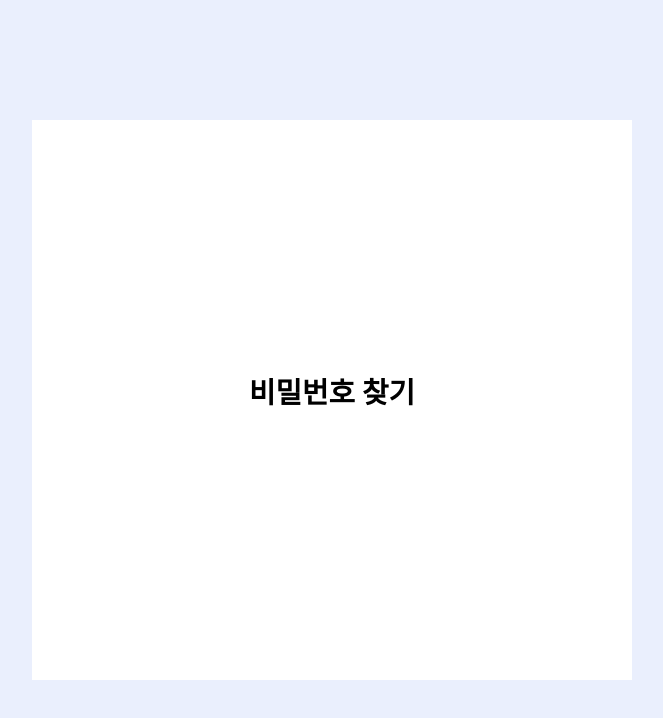
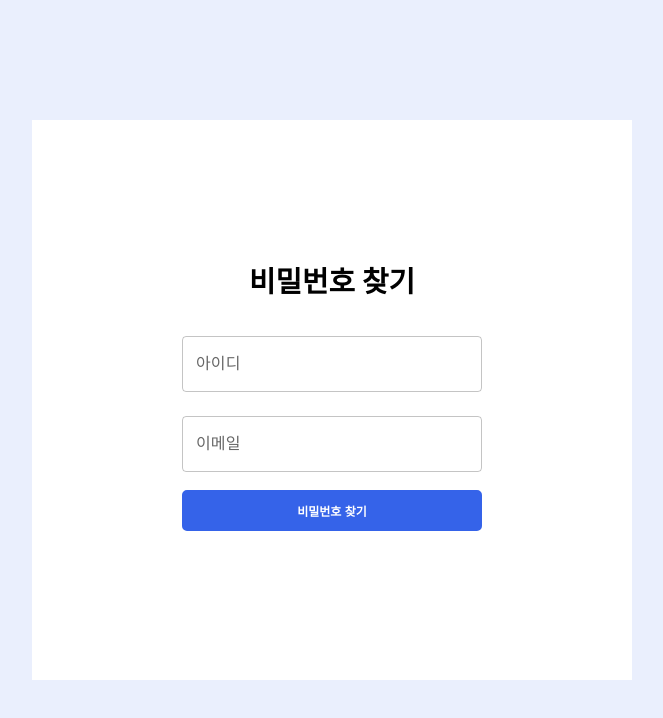
Before and after one commit to aovor/TripPlanProject, a React (Create React App) app in the folder frontend/: page /SearchPw in a window 1280 px wide. Shown: the top 718 px of the page, without its empty margins (308-971 px from the left). Built offline with nearby package versions, Linux system fonts and the light colour scheme.

Commit message:
Add ResetPw

```diff
--- a/frontend/src/Login/Searchpw/ComPw.js
+++ b/frontend/src/Login/Searchpw/ComPw.js
@@ -0,0 +1,34 @@
+import React from 'react';
+import axios from 'axios'
+import { useNavigate } from "react-router-dom";
+
+function ComPw() {
+
+    const navigate = useNavigate();
+
+    const handleClick = () => {
+      navigate('/Login');
+    };
+
+  return (
+        <div className="Main2">
+          <header className="Main-header1">
+              <div className="box">
+                <div className = "login-title">
+                  비밀번호 재설정 완료
+                </div>
+                  <button
+                        className="login-button"
+                        onClick={handleClick}
+                        style={{ width: '200px' }}
+                    >
+                    로그인
+                  </button>
+
+                </div>
+          </header>
+        </div>
+    );
+  }
+
+  export default ComPw;
--- a/frontend/src/Login/Searchpw/ResetPw.js
+++ b/frontend/src/Login/Searchpw/ResetPw.js
@@ -0,0 +1,99 @@
+import React, {useState} from 'react';
+import axios from 'axios'
+import { TextField, Box } from '@mui/material';
+import './SearchPw.css';
+import { useNavigate } from 'react-router-dom';
+
+function ResetPw() {
+
+  const [pw, setPw] = useState('')
+  const [checkpw, setCheckPw] = useState('')
+
+  const navigate = useNavigate();
+
+
+  const gotoComPw = () => {
+      navigate('/ComPw')
+  }
+
+  // 비밀번호 유효성 검사: 대문자, 소문자, 숫자, 특수 문자 포함한 8자 이상
+  const passwordRegex = /^(?=.*[a-z])(?=.*[A-Z])(?=.*\d)(?=.*[!@#$%^&*()_+{}\[\]:;<>,.?~\\/-]).{8,}$/;
+
+  const handleClick = () => {
+
+    // 항목 검사
+    if (!pw || !checkpw) {
+      alert("비밀번호와 비밀번호 확인을 다시 입력해주세요!");
+      return;
+    }
+
+    // 비밀번호 유효성 검사
+    if (!passwordRegex.test(pw)) {
+        alert('비밀번호는 대문자, 소문자, 숫자, 특수 문자를 포함한 8자 이상이어야 합니다.');
+        return;
+    }
+
+    // 비밀번호와 비밀번호 확인 일치 여부 검사
+    if (pw !== checkpw) {
+      alert('비밀번호가 일치하지 않습니다.');
+      return;
+  }
+    /* 비밀번호 재설정 API 추가
+    - 새로 설정한 비밀번호 보내주기
+     */
+    alert('비밀번호 재설정 버튼 눌림');
+
+  };
+
+
+  const handlePwChange = (event) => {
+    setPw(event.target.value);
+  };
+
+  const handleCheckpwChange = (event) => {
+    setCheckPw(event.target.value);
+  };
+
+  return (
+        <div className="Main2">
+          <header className="Main-header1">
+              <div className="box">
+                <div className = "login-title">
+                  비밀번호 재설정
+                </div>
+                <TextField
+                    id="outlined-basic"
+                    label="비밀번호"
+                    variant="outlined"
+                    fullWidth
+                    margin="normal"
+                    value = {pw}
+                    onChange={handlePwChange}
+                    style={{ width: '300px' }}
+                  />
+                  <TextField
+                    id="outlined-basic"
+                    label="비밀번호 확인"
+                    variant="outlined"
+                    fullWidth
+                    margin="normal"
+                    value = {checkpw}
+                    onChange={handleCheckpwChange}
+                    style={{ width: '300px' }}
+                  />
+
+                  <button
+                          className="login-button"
+                          onClick={handleClick}
+                          style={{ width: '300px' }}
+                  >
+                    비밀번호 재설정
+                  </button>
+
+                </div>
+          </header>
+        </div>
+    );
+  }
+
+  export default ResetPw;
--- a/frontend/src/Login/Searchpw/SearchPw.js
+++ b/frontend/src/Login/Searchpw/SearchPw.js
@@ -2,28 +2,44 @@ import React, {useState} from 'react';
 import axios from 'axios'
 import { TextField, Box } from '@mui/material';
 import './SearchPw.css';
+import { useNavigate } from 'react-router-dom';
 
 function SearchPw() {
 
-  const [id, setId] = useState('')
+  const [userid, setUserId] = useState('')
+  const [email, setEmail] = useState('')
+
+  const navigate = useNavigate();
+
+  const gotoReset = () => {
+      navigate('/ResetPw')
+  }
+
+  const emailRegex = /^[^\s@]+@[^\s@]+\.[^\s@]+$/; // 이메일 유효성
 
   const handleClick = () => {
+    if (!userid || !email) {
+      alert("아이디와 이메일을 다시 입력해 주세요!");
+      return;
+    }
 
-    axios.post('https://localhost:8080/SearchPw',
-      {
-        username: id,
-      },
-      {
-        withCredentials: true // 쿠키
-      }
-    )
-    .then(response => {
+    // 이메일 유효성 검사
+    if (!email || !emailRegex.test(email)) {
+      alert('유효하지 않은 이메일 형식입니다. 올바른 이메일을 입력해주세요.');
+      return;
+  }
 
-      console.log('비밀번호 찾기 성공:', response);
-    })
-    .catch(error => {
-      console.error('비밀번호 찾기 실패:', error);
-    });
+    alert('회원가입 버튼 눌림');
+
+  };
+
+
+  const handleUsernameChange = (event) => {
+    setUserId(event.target.value);
+  };
+
+  const handleEmailChange = (event) => {
+    setEmail(event.target.value);
   };
 
   return (
@@ -33,6 +49,34 @@ function SearchPw() {
                 <div className = "login-title">
                   비밀번호 찾기
                 </div>
+                <TextField
+                    id="outlined-basic"
+                    label="아이디"
+                    variant="outlined"
+                    fullWidth
+                    margin="normal"
+                    value = {userid}
+                    onChange={handleUsernameChange}
+                    style={{ width: '300px' }}
+                  />
+                  <TextField
+                    id="outlined-basic"
+                    label="이메일"
+                    variant="outlined"
+                    fullWidth
+                    margin="normal"
+                    value = {email}
+                    onChange={handleEmailChange}
+                    style={{ width: '300px' }}
+                  />
+
+                  <button
+                          className="login-button"
+                          onClick={handleClick}
+                          style={{ width: '300px' }}
+                  >
+                    비밀번호 찾기
+                  </button>
 
                 </div>
           </header>
```
